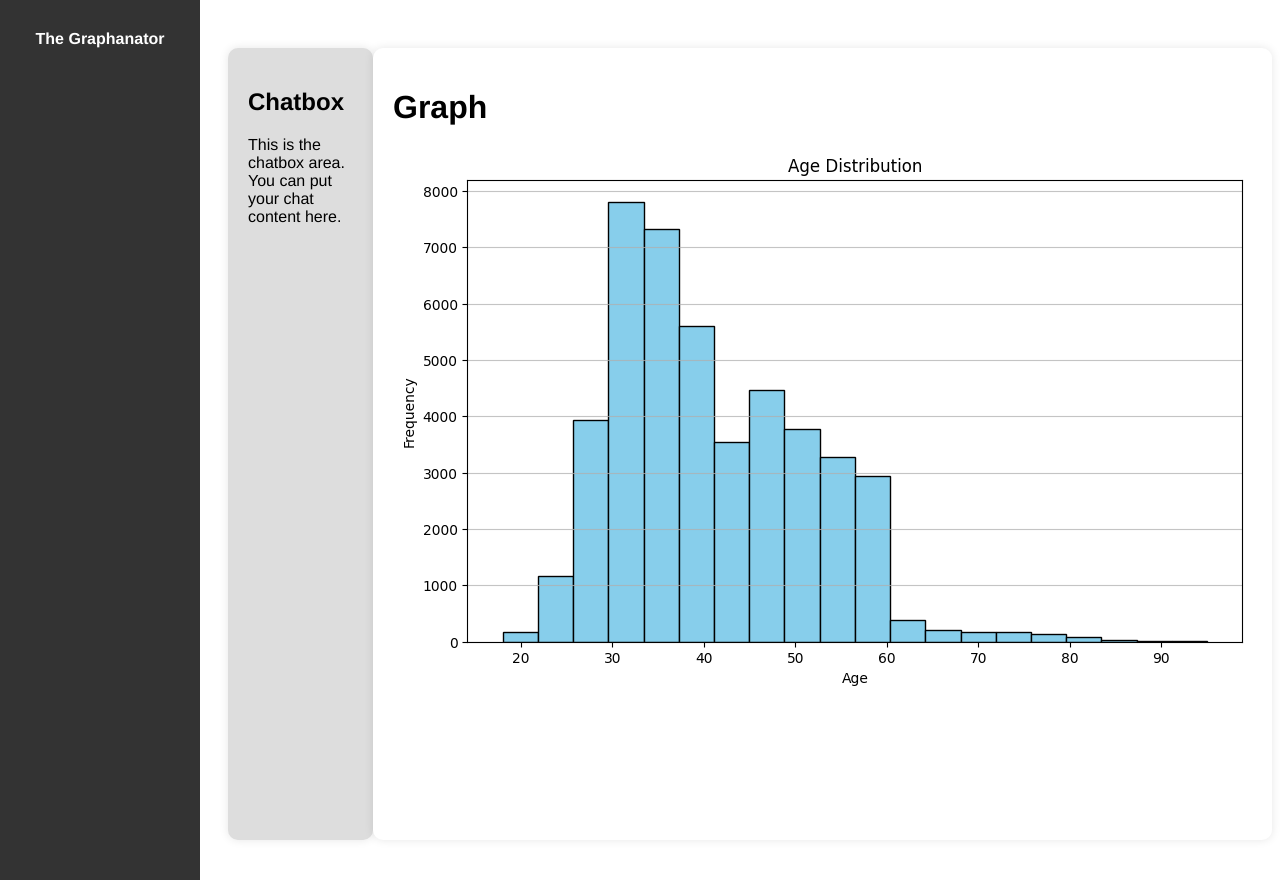
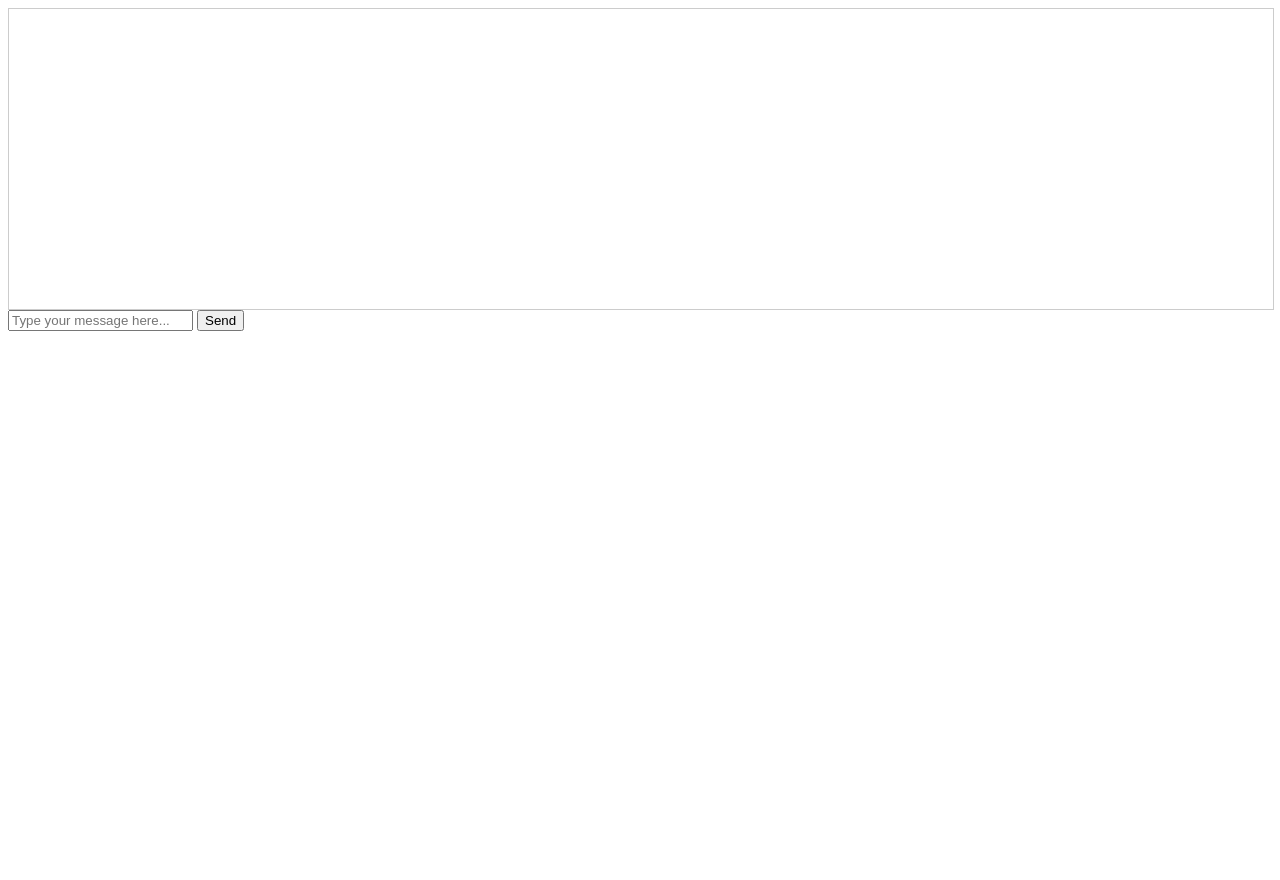
Before and after one commit to Deckel/graphanator, a Flask app: page / in a window 1280 px wide. Run offline with Flask 3, Linux system fonts and the light colour scheme.

Commit message:
updated css

```diff
--- a/templates/base.html
+++ b/templates/base.html
@@ -1,90 +1,56 @@
 <!DOCTYPE html>
 <html lang="en">
-
-<!-- head -->
 <head>
-
     <meta charset="UTF-8">
     <meta name="viewport" content="width=device-width, initial-scale=1.0">
+    <title>Chat with GPT</title>
+    <style>
+        #chat {
+            border: 1px solid #ccc;
+            height: 300px;
+            width: 100%;
+            overflow-y: scroll;
+        }
+    </style>
+</head>
+<body>
+    <div id="chat"></div>
+    <input type="text" id="message" placeholder="Type your message here...">
+    <button onclick="sendMessage()">Send</button>
 
-    <title> The Graphanator </title>
+    <script>
+        function sendMessage() {
+            const message = document.getElementById('message').value;
+            fetch('/send_message', {
+                method: 'POST',
+                headers: {
+                    'Content-Type': 'application/json',
+                },
+                body: JSON.stringify({ message: message })
+            })
+            .then(response => response.json())
+            .then(data => {
+                let chat = document.getElementById('chat');
+                let userMessage = document.createElement('div');
+                userMessage.innerText = "You: " + message;
+                chat.appendChild(userMessage);
 
-    <link rel="stylesheet" href="{{ url_for('static', filename='css/main.css') }}">
+                let botMessage = document.createElement('div');
+                botMessage.innerText = "Bot: " + data.response;
+                chat.appendChild(botMessage);
 
-    <style>
+                if (data.command) {
+                    let commandMessage = document.createElement('div');
+                    commandMessage.innerHTML = "<b>Code:</b><pre>" + data.command + "</pre>";
+                    chat.appendChild(commandMessage);
+                }
 
-        body {
-            overflow: hidden; /* Prevent scrolling on the page */
-            display: flex; /* Use flexbox for layout */
+                document.getElementById('message').value = '';
+            })
+            .catch(error => {
+                console.error('Error:', error);
+            });
         }
-
-        .sidebar {
-            height: 100vh;
-            width: 200px;
-            background-color: #333;
-            position: fixed;
-            top: 0;
-            left: 0;
-            overflow-x: hidden;
-            padding-top: 20px;
-        }
-
-        .sidebar-header {
-            color: white;
-            font-weight: bold;
-            padding: 10px 0;
-            text-align: center;
-        }
-
-        .chatbox {
-            height: 90vh;
-            width: 20%;
-            background-color: #ddd; /* Light gray background */
-            padding: 20px;
-            box-sizing: border-box; /* Include padding in width */
-            margin-left: 220px; /* Adjusted for sidebar width */
-            margin-top: 40px; /* Adjusted for sidebar width */
-            overflow-y: auto; /* Enable vertical scrollbar if needed */
-            box-shadow: 0 0 10px rgba(0, 0, 0, 0.1); /* Inset shadow effect */
-            border-radius: 10px; /* Rounded corners */
-        }
-
-        .content {
-            padding: 20px;
-        }
-
-        .graph {
-            flex: 1; /* Take remaining space */
-            height: 90vh;
-            background-color: rgb(255, 255, 255); /* Example background color */
-            margin-top: 40px;
-            box-sizing: border-box; /* Include padding in width */
-            padding: 20px;
-            box-shadow: 0 0 10px rgba(0, 0, 0, 0.1);
-            border-radius: 10px;
-        }
-
-    </style>
-
-    {% block head %} {% endblock %}
-
-</head>
-
-<!-- body -->
-
-<body>
-    <div class="sidebar">
-        <div class="sidebar-header">
-            The Graphanator
-        </div>
-    </div>
-    <div class="chatbox">
-        <h2>Chatbox</h2>
-        <p>This is the chatbox area. You can put your chat content here.</p>
-    </div>
-    <div class="graph">
-        {% block body %} {% endblock %}
-    </div>
+    </script>
 </body>
-
 </html>
```
